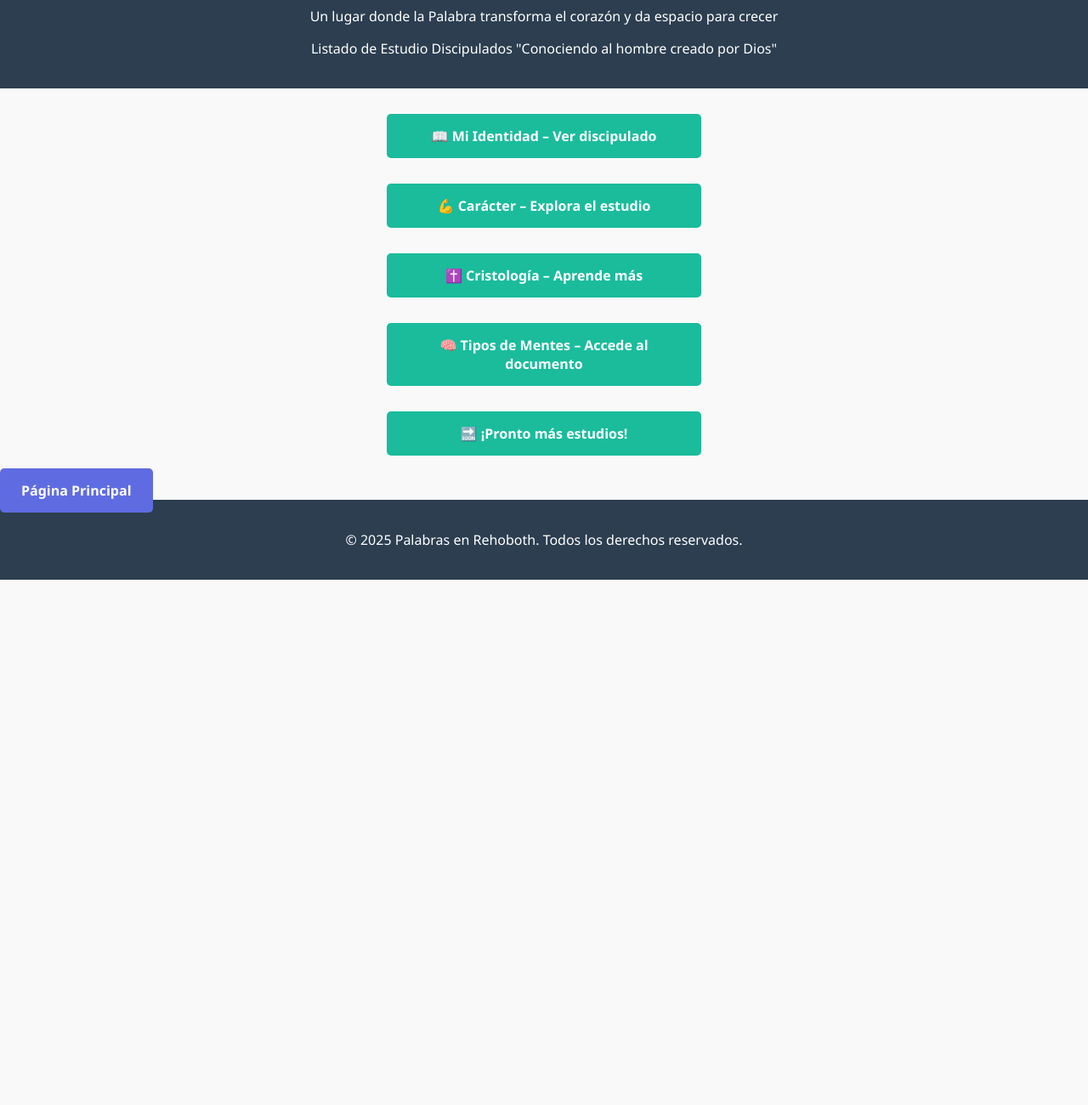
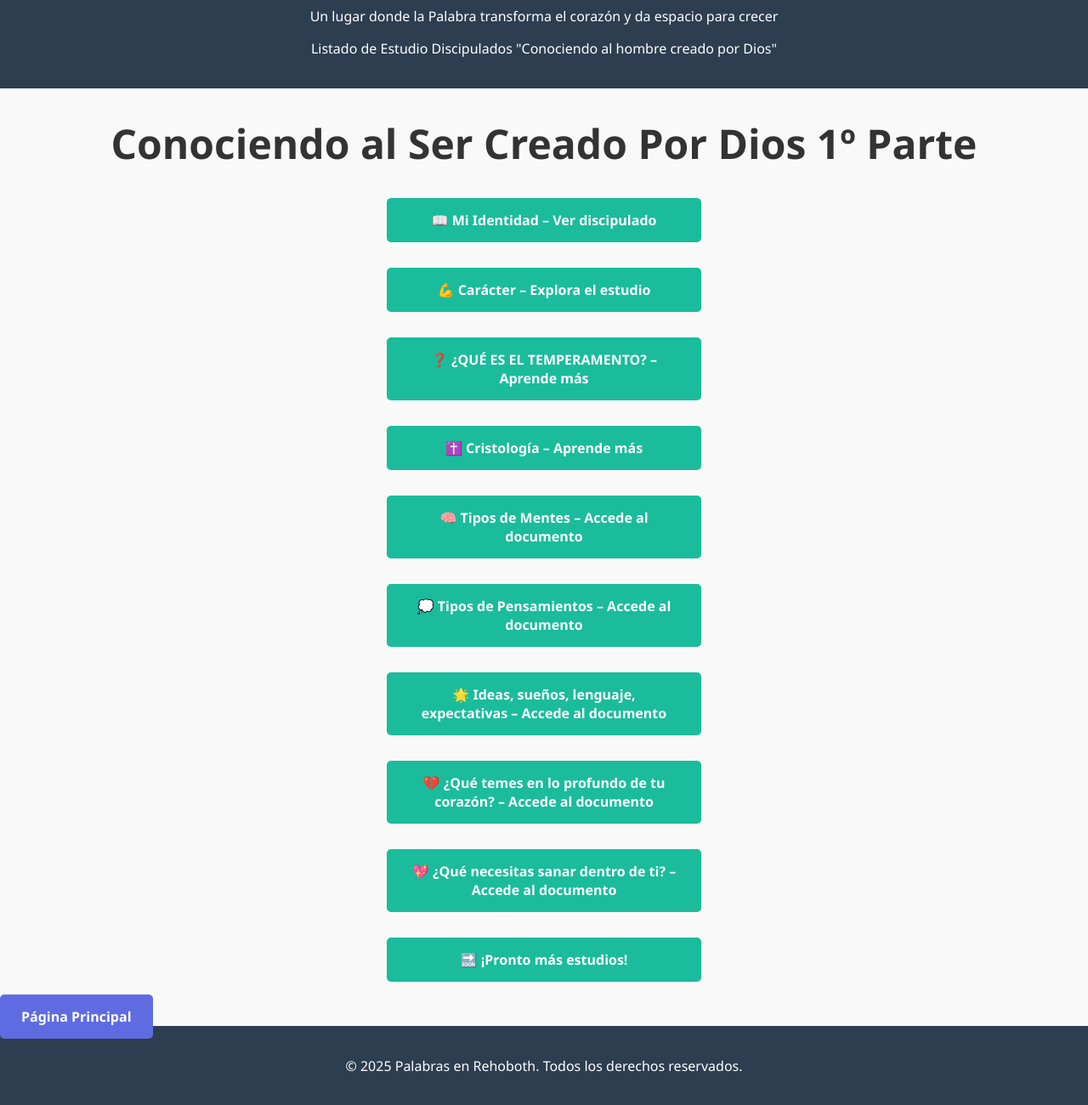
Before and after one commit to CristianaRehobot/Discipulado, a plain HTML site: page discipulados.html in a window 1280 px wide. Shown: the part 168-1468 px from the top of the page at 85% size. Before the commit the page ends 850 px from the top, so only its background shows below. Drawn offline with Linux system fonts and the light colour scheme.

Commit message:
add more study

```diff
--- a/discipulados.html
+++ b/discipulados.html
@@ -25,6 +25,9 @@
     <p>Un lugar donde la Palabra transforma el corazón y da espacio para crecer</p>
     <p>Listado de Estudio Discipulados "Conociendo al hombre creado por Dios"</p>
   </header>
+  <div class="titulo">
+    <h1>Conociendo al Ser Creado Por Dios 1º Parte</h1>
+  </div>
   <div class="temas">
     <a href="https://docs.google.com/document/d/19zcFUH2BkGzSg0nvQQhuxXZyG6mJjmUlOhzbh7oRJV4/edit?usp=sharing" target="_blank">📖 Mi Identidad – Ver discipulado</a>
   </div>
@@ -32,12 +35,27 @@
     <a href="#" onclick="solicitarClave('https://docs.google.com/document/d/1OjSQ96DCydTV1UQRCc7roPXEAlS3IYZ7HPcjJeuswh4/edit?usp=sharing')">💪 Carácter – Explora el estudio</a>
   </div>
   <div class="temas">
+    <a href="#" onclick="solicitarClave('https://docs.google.com/document/d/1dl8nJnpvNW45RI3waJ9PyUef2vcaxTdm8WAmCptccFo/edit?usp=sharing')">❓ ¿QUÉ ES EL TEMPERAMENTO? – Aprende más</a>
+  </div>
+  <div class="temas">
     <a href="#" onclick="solicitarClave('https://docs.google.com/document/d/1J-u0TAFnbXmxzpPhaMWtnlV74qvqfouyx3gA4HZqg0Y/edit?usp=sharing')">✝️ Cristología – Aprende más</a>
   </div>
   <div class="temas">
     <a href="#" onclick="solicitarClave('https://docs.google.com/document/d/1FoO3ruejnUptHs4FlESi8nheXy45c8WQADAd8JARu8A/edit?usp=sharing')">🧠 Tipos de Mentes – Accede al documento</a>
   </div>
-  <div class="temas">
+   <div class="temas">
+    <a href="#" onclick="solicitarClave('https://docs.google.com/document/d/1muugAYHiDMbqWEhKTJRFSFNDNmzF7PDkOFuO1Ajoxlw/edit?usp=sharing')">💭 Tipos de Pensamientos – Accede al documento</a>
+  </div>
+   <div class="temas">
+    <a href="#" onclick="solicitarClave('https://docs.google.com/document/d/1zBOz_kyQIA5-FxXSz7Cx2C7Vy03tl_aObUHlMzi8CSA/edit?usp=sharing')">🌟 Ideas, sueños, lenguaje, expectativas – Accede al documento</a>
+  </div>
+   <div class="temas">
+    <a href="#" onclick="solicitarClave('https://docs.google.com/document/d/1NbjCxm8AfUtns09d3QaUPo4ERiBF3OgrtVNnC5yvUJA/edit?usp=sharing')">💔 ¿Qué temes en lo profundo de tu corazón? – Accede al documento</a>
+  </div>
+   <div class="temas">
+    <a href="#" onclick="solicitarClave('https://docs.google.com/document/d/1Wy0QI4vCkT6RhjgqqdLh4_t9STNPtTbN20YpmQ8bC4g/edit?usp=sharing')">💖 ¿Qué necesitas sanar dentro de ti? – Accede al documento</a>
+  </div>
+   <div class="temas">
     <a href="#">🔜 ¡Pronto más estudios!</a>
   </div>
   <div class="temas1">
--- a/styleDisipulado.css
+++ b/styleDisipulado.css
@@ -1,6 +1,6 @@
 body {
   margin: 0;
-      font-family: 'Segoe UI', Tahoma, Geneva, Verdana, sans-serif;
+  font-family: "Segoe UI", Tahoma, Geneva, Verdana, sans-serif;
   background-color: #f9f9f9;
   color: #333;
 }
@@ -31,7 +31,6 @@
   padding: 10px;
   text-decoration: none;
   font-weight: bold;
-
 }
 nav a:hover {
   background-color: #1abc9c;
@@ -53,7 +52,7 @@
 
 /* HERO */
 .hero {
-      background-image: url('');
+  background-image: url("");
   background-size: cover;
   background-position: center;
   height: 60vh;
@@ -61,12 +60,16 @@
   align-items: center;
   justify-content: center;
   color: white;
-      text-shadow: 2px 2px 5px rgba(0,0,0,0.6);
+  text-shadow: 2px 2px 5px rgba(0, 0, 0, 0.6);
   font-size: 2.5rem;
   text-align: center;
   padding: 20px;
 }
-
+.titulo {
+  text-align: center;
+  font-size: 1.5rem;
+  font-weight: bold;
+}
 .intro {
   text-align: center;
   padding: 50px 20px;
@@ -112,7 +115,6 @@
   background-color: #16a085;
 }
 
-
 .galeria {
   display: grid;
   grid-template-columns: repeat(auto-fit, minmax(280px, 1fr));
@@ -150,7 +152,7 @@
   width: 100%;
   height: 100%;
   overflow: auto;
-      background-color: rgba(0,0,0,0.5);
+  background-color: rgba(0, 0, 0, 0.5);
 }
 /* .modal p {
       color: rgb(11, 0, 0);
@@ -163,11 +165,10 @@
   border-radius: 10px;
   width: 300px;
   text-align: center;
-      background: url('https://st4.depositphotos.com/1010613/20725/i/450/depositphotos_207257460-stock-photo-high-angle-view-people-praying.jpg');
+  background: url("https://st4.depositphotos.com/1010613/20725/i/450/depositphotos_207257460-stock-photo-high-angle-view-people-praying.jpg");
   font-weight: bold;
   color: #efeef0;
   font-size: 20px;
-
 }
 .close {
   float: right;
```
Lines whose indentation alone changed are shown as unchanged.
